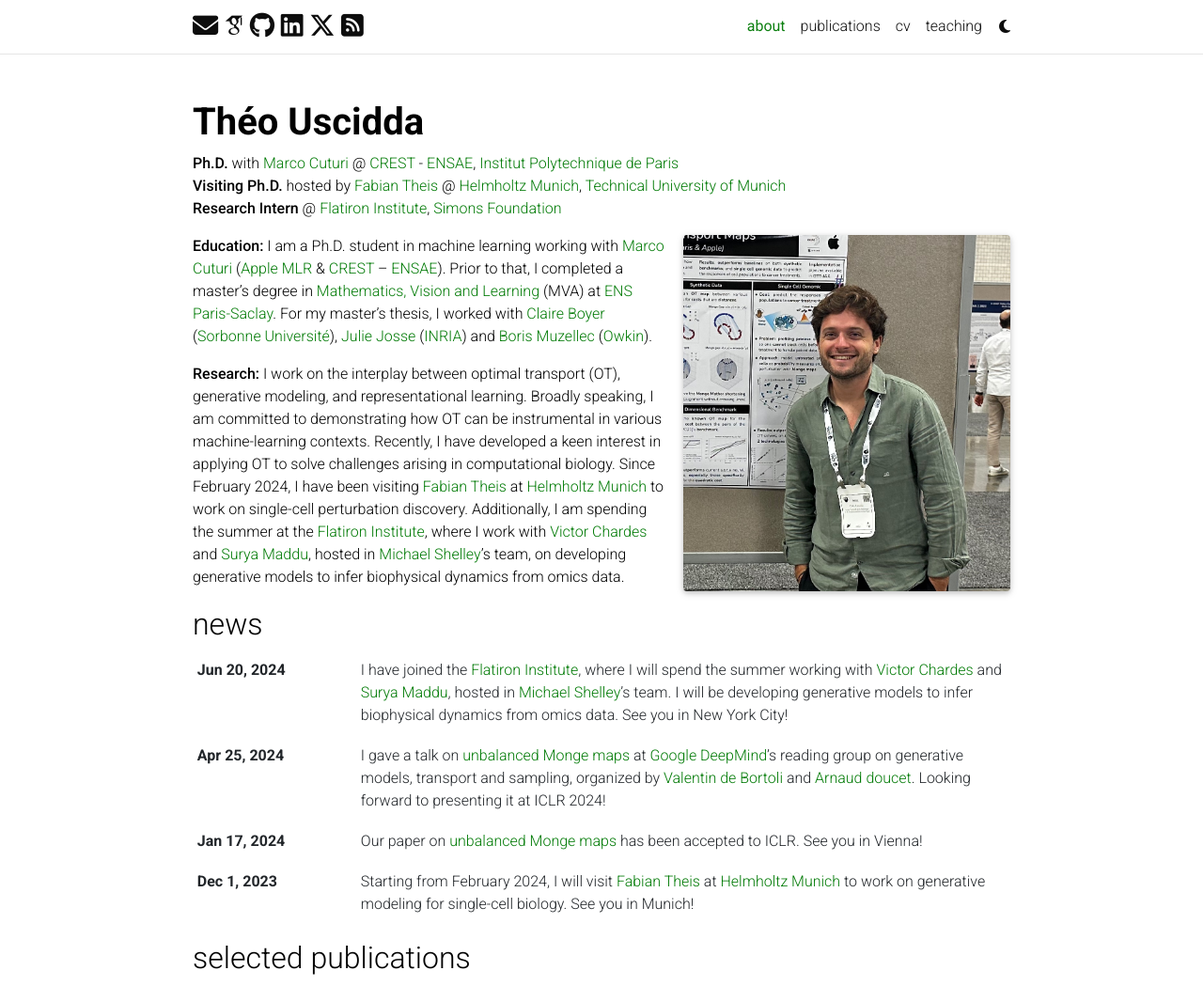
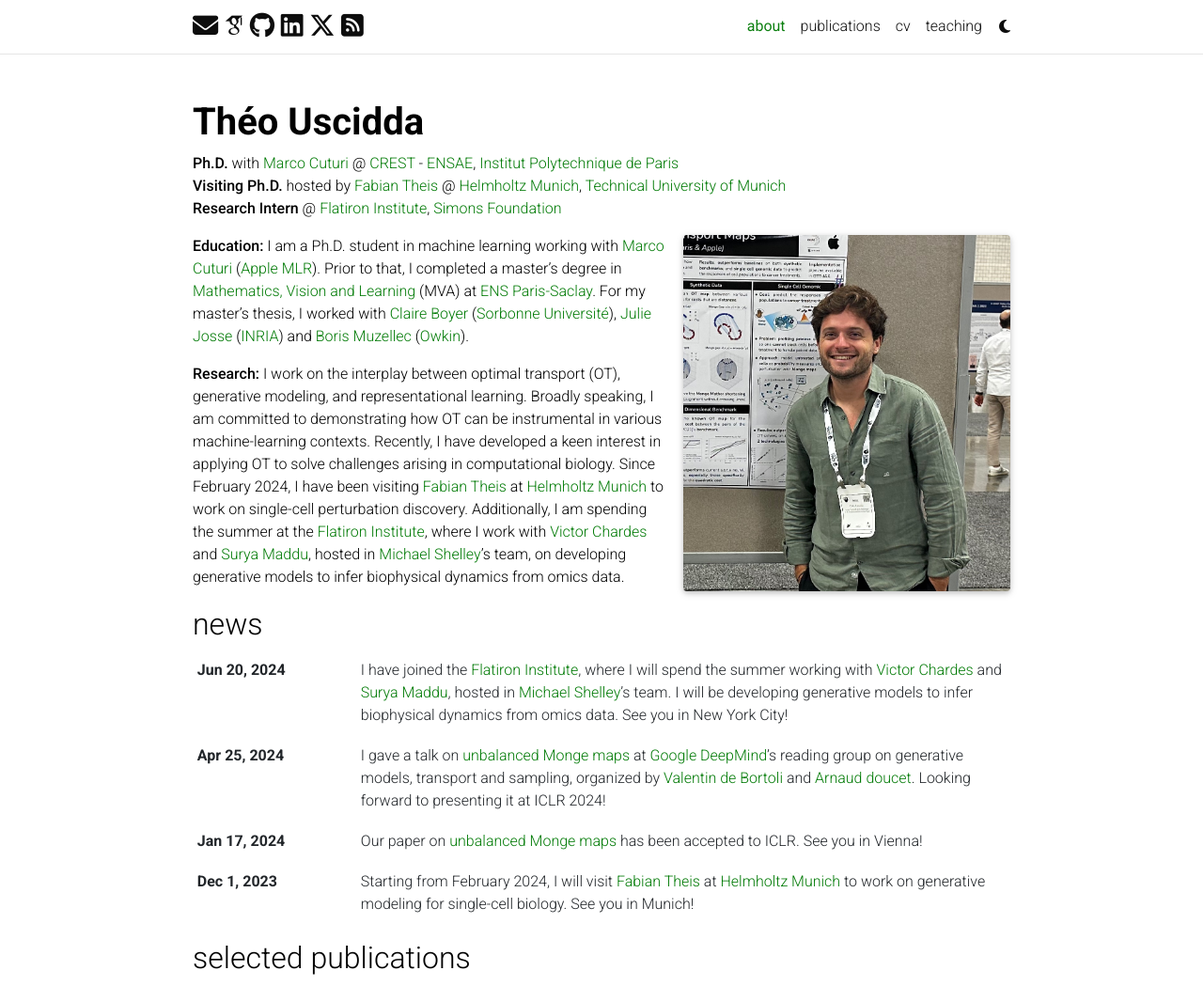
Before and after one commit to theouscidda6/theouscidda6.github.io, a Jekyll site: the page built from _pages/about.md, in a window 1280 px wide and 1356 px high, cut to the strip 0-1066 px from the top of the window. Shown: the whole strip at 94% size. Built offline with Jekyll 4.4.1, drawn with Linux system fonts in a browser that asks for light colours; full-size pictures stand in for the smaller copies a plugin makes; some web fonts are replaced; comment, search, counter and statistics services are not loaded; a style sheet for code colours, icons or effects is not loaded.

Commit message:
update bio

```diff
--- a/_pages/about.md
+++ b/_pages/about.md
@@ -19,7 +19,7 @@
 selected_papers: true # includes a list of papers marked as "selected={true}"
 social: true  # includes social icons at the bottom of the page
 ---
-**Education:** I am a Ph.D. student in machine learning working with [Marco Cuturi](https://marcocuturi.net/) ([Apple MLR](https://machinelearning.apple.com/) & [CREST](https://crest.science/) – [ENSAE](https://www.ensae.fr/)). Prior to that, I completed a master's degree in [Mathematics, Vision and Learning](https://www.master-mva.com/) (MVA) at [ENS Paris-Saclay](https://ens-paris-saclay.fr/). For my master's thesis, I worked with [Claire Boyer](https://perso.lpsm.paris/~cboyer/) ([Sorbonne Université](https://www.sorbonne-universite.fr/)), [Julie Josse](https://juliejosse.com/) ([INRIA](https://inria.fr/fr)) and [Boris Muzellec](https://borismuzellec.github.io/) ([Owkin](https://www.owkin.com/)).
+**Education:** I am a Ph.D. student in machine learning working with [Marco Cuturi](https://marcocuturi.net/) ([Apple MLR](https://machinelearning.apple.com/)). Prior to that, I completed a master's degree in [Mathematics, Vision and Learning](https://www.master-mva.com/) (MVA) at [ENS Paris-Saclay](https://ens-paris-saclay.fr/). For my master's thesis, I worked with [Claire Boyer](https://perso.lpsm.paris/~cboyer/) ([Sorbonne Université](https://www.sorbonne-universite.fr/)), [Julie Josse](https://juliejosse.com/) ([INRIA](https://inria.fr/fr)) and [Boris Muzellec](https://borismuzellec.github.io/) ([Owkin](https://www.owkin.com/)).
 
 
 
```
